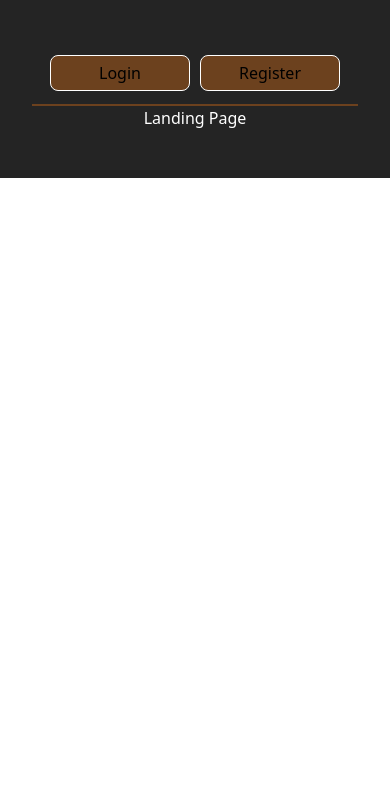
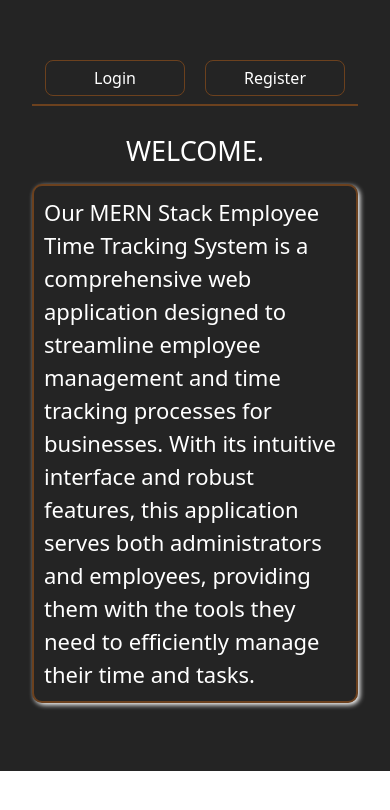
Before and after one commit to Zim40/HC-Management-SYS, a React (Vite) app in the folder client/: page / in a window 390 px wide. Shown: the top 810 px of the page. Built offline with nearby package versions, Linux system fonts and the light colour scheme.

Commit message:
CSS changes and styling

```diff
--- a/client/src/Components/Header/Nav.jsx
+++ b/client/src/Components/Header/Nav.jsx
@@ -20,7 +20,7 @@ export default function NavBar({ currentPage, handlePageChange }) {
 
   return (
     <>
-      <Navbar expand="lg" collapseOnSelect  className="bg-body-tertiary" >
+      <Navbar expand="lg" collapseOnSelect className="bg-body-tertiary">
         <Container>
           <Navbar.Brand>{<Time />}</Navbar.Brand>
           {Auth.loggedIn() ? (
@@ -41,23 +41,23 @@ export default function NavBar({ currentPage, handlePageChange }) {
                       // href="#home"
                       id="tabs"
                     >
-                      Home
+                      Profile
                     </Link>
-                    {user.role === "ADMIN" ? (
-                      <Link
-                        to="/Attendance"
-                        onClick={() => handlePageChange()}
-                        className={
-                          currentPage === "Attendance"
-                            ? "nav-link active custom-nav-link "
-                            : "nav-link custom-nav-link"
-                        }
-                        // href="#landingPage"
-                        id="tabs"
-                      >
-                        Attendance
-                      </Link>
-                    ) : (
+                    {user.role === "ADMIN" ? null : (
+                      //   <Link
+                      //     to="/Attendance"
+                      //     onClick={() => handlePageChange()}
+                      //     className={
+                      //       currentPage === "Attendance"
+                      //         ? "nav-link active custom-nav-link "
+                      //         : "nav-link custom-nav-link"
+                      //     }
+                      //     // href="#landingPage"
+                      //     id="tabs"
+                      //   >
+                      //     Attendance
+                      //   </Link>
+                      // ) : (
                       <>
                         <Link
                           to="/Clock"
@@ -72,12 +72,29 @@ export default function NavBar({ currentPage, handlePageChange }) {
                         >
                           ClockIn
                         </Link>
+
+                        <Link
+                          to="/"
+                          onClick={() => handlePageChange()}
+                          className={
+                            currentPage === "landingPage"
+                              ? "nav-link active custom-nav-link "
+                              : "nav-link custom-nav-link"
+                          }
+                          // href="#landingPage"
+                          id="tabs"
+                        >
+                          Home
+                        </Link>
                       </>
                     )}
                   </Nav>
                   <Navbar.Text className="nav--text" style={{ color: "green" }}>
                     Signed in as:{" "}
-                    <a style={{color: "white"}} href="#login">{`${user.firstName} ${user.lastName}`}</a>
+                    <a
+                      style={{ color: "white" }}
+                      href="#login"
+                    >{`${user.firstName} ${user.lastName}`}</a>
                   </Navbar.Text>
                   <button type="button" className="logoutBtn" onClick={logout}>
                     Logout
--- a/client/src/Components/Header/style.css
+++ b/client/src/Components/Header/style.css
@@ -21,7 +21,7 @@
     padding: 5px;
   }
   .tabs--container.navbar-nav {
-    margin: 10px 0px;
+    margin: 30px 0px;
     /* background: rgba(216, 109, 22, 0.399); */
     border-radius: 5px;
     display: flex;
@@ -32,10 +32,7 @@
     max-width: 70px;
   }
 
-  .nav--text {
-    margin: 50px;
 
-  }
   .header--container {
     border: none;
     box-shadow: none;
@@ -67,16 +64,23 @@
 /* Navbar tabs */
 #tabs {
   color: white;
-  margin: 0px 30px;
+  margin: 10px;
+  margin-left: 15px;;
   font-size: 1.2em;
-  font-weight: 600;
+  font-weight: 300;
   transition: background-color 0.3s, border-radius 0.3s, font-size 0.1s;
-  padding: 0px 2px;
+  padding-right: 10px;
+  padding-top: 1px;
+  padding-bottom:1px;
+  border-right: 1px solid white;
+  border-left: 1px solid white;
   transform-origin: top left;
 }
 #tabs:hover {
   background-color: rgba(216, 109, 22, 0.399);
   border-radius: 5px;
+
+
 }
 .tabs--container {
   white-space: nowrap;
@@ -90,26 +94,33 @@
   padding: 0;
 }
 .logBtn {
-  background-color: rgba(216, 109, 22, 0.399);
-  color: black;
+  background: transparent;
+  color: white;
   width: 90px;
-  margin: 5px;
+  margin-bottom: 0px;
   padding: 5px;
+  border-color: rgba(216, 109, 22, 0.399);
 }
 .logBtn:hover {
+
   background-color: rgba(216, 109, 22, 0.867);
   transform: scale(1.05);
 }
 .logoutBtn {
   max-width: 100px;
   height: 40px;
-  display: flex;
-  align-items: center;
-  justify-content: center;
+  color: red;
+  border-color: red;
+  padding: 0;
+
 
 }
 nav.bg-body-tertiary.navbar.navbar-expand-lg.navbar-light {
   background-color: transparent !important;
+}
+.navbar-text {
+  padding-bottom: 0;
+  margin-left: auto;
 }
 
 /* .toggle--menuBtn {
--- a/client/src/Pages/home/Home.jsx
+++ b/client/src/Pages/home/Home.jsx
@@ -4,13 +4,16 @@ import Col from "react-bootstrap/Col";
 import Row from "react-bootstrap/Row";
 import ListGroup from "react-bootstrap/ListGroup";
 import { useState, useEffect } from "react";
-import "./style.css"
+import Profile from "../profile/Profile"
+import imageSrc from "../../assets/pexels-johannes-plenio-1103970.jpg";
+import "./style.css";
 
 export default function Home() {
   if (!Auth.loggedIn()) {
     window.location.replace("/Login");
   }
-//   const [errorText, setErrorText] = useState("");
+  //   const [errorText, setErrorText] = useState("");
+  const user = Auth.loggedIn() ? Auth.getProfile().data : null;
 
   const [employeeData, setEmployeeData] = useState([]);
 
@@ -26,7 +29,7 @@ export default function Home() {
         const responseData = await response.json();
 
         if (!response.ok) {
-        //   setErrorText(responseData.message);
+          //   setErrorText(responseData.message);
 
           setInterval(() => {
             // setErrorText("");
@@ -42,14 +45,16 @@ export default function Home() {
   }, []);
 
   return (
-    <Row xs={1} md={4} className="g-4">
+    <>
 
+      {user.role === "ADMIN" ? (
+        <Row xs={1} md={4} className="g-4">
       {employeeData.map((employee, idx) => (
         <Col key={idx}>
           <Card>
             <Card.Img
               variant="top"
-              src="holder.js/100px160"
+              src={imageSrc}
               alt="Employee Image"
             />
             <Card.Body>
@@ -57,14 +62,28 @@ export default function Home() {
                 {employee.firstName} {employee.lastName}
               </Card.Title>
               <ListGroup className="list-group-flush">
-                <ListGroup.Item className="list-group-item">Position: {employee.role}</ListGroup.Item>
-                <ListGroup.Item className="list-group-item">Email: {employee.email}</ListGroup.Item>
-                <ListGroup.Item className="list-group-item"><a href={`/profile/${employee._id}`}>Link to profile</a></ListGroup.Item>
+                <ListGroup.Item className="list-group-item">
+                  Position: {employee.role}
+                </ListGroup.Item>
+                <ListGroup.Item className="list-group-item">
+                  Email: {employee.email}
+                </ListGroup.Item>
+                <ListGroup.Item className="list-group-item">
+                  <a href={`/profile/${employee._id}`}>Link to profile</a>
+                </ListGroup.Item>
               </ListGroup>
             </Card.Body>
           </Card>
         </Col>
       ))}
     </Row>
+
+      ) : (
+       <Profile userId={user._id} />
+      )}
+
+
+
+    </>
   );
 }
--- a/client/src/Pages/landingPage/Landing.jsx
+++ b/client/src/Pages/landingPage/Landing.jsx
@@ -1,9 +1,21 @@
+import "./style.css";
+// import Auth from "../../utils/auth";
 
-
-export default function Landing () {
-    return (
-        <div>
-            <p>Landing Page</p>
-        </div>
-    )
+export default function Landing() {
+  // if (Auth.loggedIn()) {
+  //   window.location.replace("/home");
+  // }
+  return (
+    <div className="landing--container">
+      <h1 className="landing--title">WELCOME.</h1>
+      <p className="landing--description">
+        Our MERN Stack Employee Time Tracking System is a comprehensive web
+        application designed to streamline employee management and time tracking
+        processes for businesses. With its intuitive interface and robust
+        features, this application serves both administrators and employees,
+        providing them with the tools they need to efficiently manage their time
+        and tasks.
+      </p>
+    </div>
+  );
 }
--- a/client/src/Pages/landingPage/style.css
+++ b/client/src/Pages/landingPage/style.css
@@ -0,0 +1,56 @@
+.landing--container {
+    display: flex;
+    align-items: center;
+    justify-content: end;
+    padding: 20px;
+
+}
+.landing--title {
+    display: flex;
+    align-items: center;
+    margin-right: 30px;
+    font-size: 75px;
+    /* animation: pop 1s ease infinite alternate; */
+}
+@media (max-width: 767px) {
+    .landing--container {
+        display: flex;
+        align-items: center;
+        flex-direction: column;
+        padding-left: 0;
+        padding-right: 0;
+
+    }
+    .landing--title {
+        font-size: 27px;
+        margin-right: 0
+    }
+    .landing--description {
+        box-shadow: 2px 2px 5px white;
+        border-radius: 10px;;
+        border: 1px solid rgba(216, 109, 22, 0.399);
+        padding: 0;
+        margin-left: 0!important;
+    }
+}
+
+/* @keyframes pop {
+    0% {
+        transition: scale(1);
+    }
+    100% {
+        transform: scale(1.1);
+    }
+} */
+.landing--description {
+    display: flex;
+    align-items: center;
+    justify-content: center;
+    margin-left: 0px;
+    padding: 10px;
+    max-width: 500px;
+    font-size: 22px;
+    text-align:left;
+    border: 2px solid rgba(216, 109, 22, 0.399);
+
+}
--- a/client/src/Pages/login/Login.jsx
+++ b/client/src/Pages/login/Login.jsx
@@ -20,7 +20,7 @@ export default function Login() {
     }));
   };
 
-  const handleSumbit = async (e) => {
+  const handleSubmit = async (e) => {
     e.preventDefault();
     try {
       // Login logic
@@ -93,7 +93,7 @@ export default function Login() {
       <div className="error--container">
             <p className="errorText">{errorText}</p>
           </div>
-      <Button variant="primary" type="submit" onClick={handleSumbit}>
+      <Button variant="primary" type="submit" onClick={handleSubmit}>
         Submit
       </Button>
     </Form>
--- a/client/src/Pages/profile/Profile.jsx
+++ b/client/src/Pages/profile/Profile.jsx
@@ -2,9 +2,11 @@ import { useParams } from "react-router-dom";
 import { useEffect, useState } from "react";
 import "./style.css"
 
-export default function Profile() {
+// eslint-disable-next-line react/prop-types
+export default function Profile({ userId: propsUserId }) {
   const [employeeData, setEmployeeData] = useState({});
-  const { userId } = useParams();
+  const { userId: paramsUserId } = useParams();
+  const userId = propsUserId || paramsUserId
 
   useEffect(() => {
     const fetchData = async () => {
```
Also changed, not shown: client/src/assets/pexels-johannes-plenio-1103970.jpg (added).
